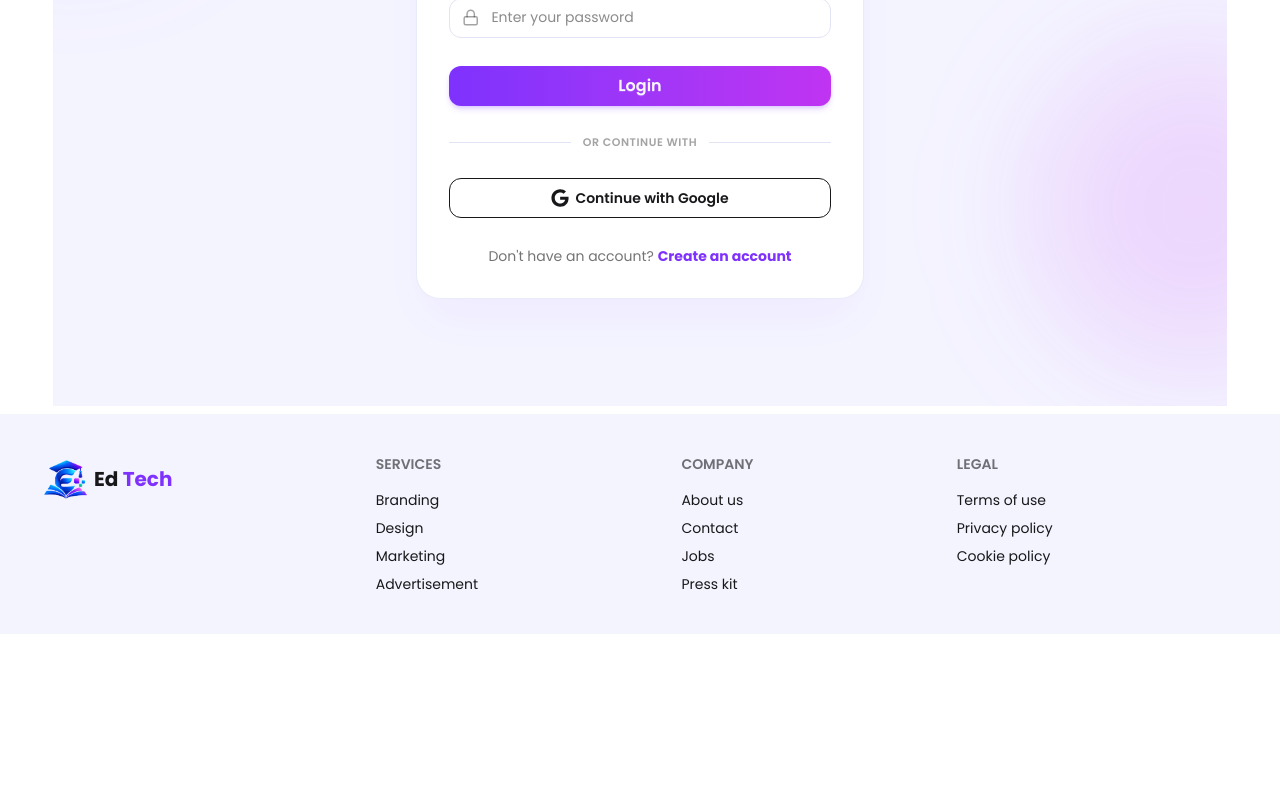
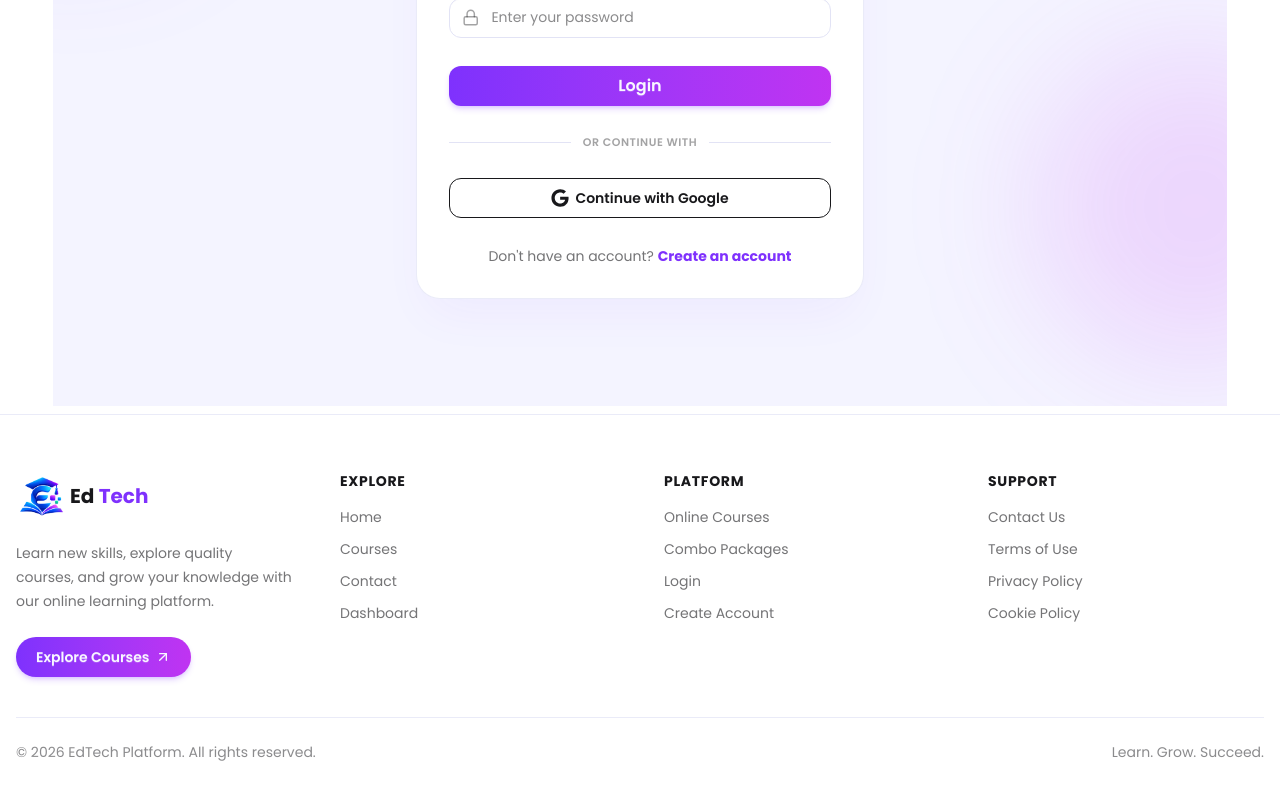
Before and after one commit to RupomPB/edtech-assignment-rupom, a Next.js app: page /login in a window 1280 px wide. Shown: the part 498-1298 px from the top of the page. Before the commit the page ends 1132 px from the top, so only its background shows below. Built offline with nearby package versions, Linux system fonts and the light colour scheme; no server answers.

Commit message:
update footer

```diff
--- a/src/components/layouts/Footer.jsx
+++ b/src/components/layouts/Footer.jsx
@@ -1,31 +1,154 @@
-import React from 'react';
-import Logo from './Logo';
+
+import React from "react";
+import Link from "next/link";
+import Logo from "./Logo";
+import { FiArrowUpRight } from "react-icons/fi";
 
 const Footer = () => {
   return (
-    <div className="footer sm:footer-horizontal bg-base-200 text-base-content p-10">
-  <Logo></Logo>
+    <footer className="border-t border-base-300/70 bg-base-100">
+      <div className="container mx-auto px-4 py-12 md:py-14">
+        <div className="grid grid-cols-1 gap-10 md:grid-cols-4 lg:gap-12">
+          {/* Brand */}
+          <div>
+            <Logo />
+
+            <p className="mt-5 max-w-sm text-sm leading-6 text-base-content/60">
+              Learn new skills, explore quality courses, and grow your
+              knowledge with our online learning platform.
+            </p>
+
+            <Link
+              href="/courses"
+              className="btn btn-primary mt-6 rounded-full border-0 bg-linear-to-r from-primary to-secondary px-5 text-primary-content shadow-md shadow-primary/20 transition-all duration-300 hover:-translate-y-0.5 hover:shadow-lg hover:shadow-primary/25"
+            >
+              Explore Courses
+              <FiArrowUpRight className="h-4 w-4" />
+            </Link>
+          </div>
+
+          {/* Explore */}
           <nav>
-    <h6 className="footer-title">Services</h6>
-    <a className="link link-hover">Branding</a>
-    <a className="link link-hover">Design</a>
-    <a className="link link-hover">Marketing</a>
-    <a className="link link-hover">Advertisement</a>
+            <h6 className="mb-4 text-sm font-bold uppercase tracking-wider text-base-content">
+              Explore
+            </h6>
+
+            <div className="flex flex-col gap-3">
+              <Link
+                href="/"
+                className="w-fit text-sm text-base-content/60 transition-colors duration-200 hover:text-primary"
+              >
+                Home
+              </Link>
+
+              <Link
+                href="/courses"
+                className="w-fit text-sm text-base-content/60 transition-colors duration-200 hover:text-primary"
+              >
+                Courses
+              </Link>
+
+              <Link
+                href="/contact"
+                className="w-fit text-sm text-base-content/60 transition-colors duration-200 hover:text-primary"
+              >
+                Contact
+              </Link>
+
+              <Link
+                href="/dashboard"
+                className="w-fit text-sm text-base-content/60 transition-colors duration-200 hover:text-primary"
+              >
+                Dashboard
+              </Link>
+            </div>
           </nav>
+
+          {/* Platform */}
           <nav>
-    <h6 className="footer-title">Company</h6>
-    <a className="link link-hover">About us</a>
-    <a className="link link-hover">Contact</a>
-    <a className="link link-hover">Jobs</a>
-    <a className="link link-hover">Press kit</a>
+            <h6 className="mb-4 text-sm font-bold uppercase tracking-wider text-base-content">
+              Platform
+            </h6>
+
+            <div className="flex flex-col gap-3">
+              <Link
+                href="/courses"
+                className="w-fit text-sm text-base-content/60 transition-colors duration-200 hover:text-primary"
+              >
+                Online Courses
+              </Link>
+
+              <Link
+                href="/courses"
+                className="w-fit text-sm text-base-content/60 transition-colors duration-200 hover:text-primary"
+              >
+                Combo Packages
+              </Link>
+
+              <Link
+                href="/login"
+                className="w-fit text-sm text-base-content/60 transition-colors duration-200 hover:text-primary"
+              >
+                Login
+              </Link>
+
+              <Link
+                href="/register"
+                className="w-fit text-sm text-base-content/60 transition-colors duration-200 hover:text-primary"
+              >
+                Create Account
+              </Link>
+            </div>
           </nav>
+
+          {/* Support */}
           <nav>
-    <h6 className="footer-title">Legal</h6>
-    <a className="link link-hover">Terms of use</a>
-    <a className="link link-hover">Privacy policy</a>
-    <a className="link link-hover">Cookie policy</a>
+            <h6 className="mb-4 text-sm font-bold uppercase tracking-wider text-base-content">
+              Support
+            </h6>
+
+            <div className="flex flex-col gap-3">
+              <Link
+                href="/contact"
+                className="w-fit text-sm text-base-content/60 transition-colors duration-200 hover:text-primary"
+              >
+                Contact Us
+              </Link>
+
+              <a
+                href="#"
+                className="w-fit text-sm text-base-content/60 transition-colors duration-200 hover:text-primary"
+              >
+                Terms of Use
+              </a>
+
+              <a
+                href="#"
+                className="w-fit text-sm text-base-content/60 transition-colors duration-200 hover:text-primary"
+              >
+                Privacy Policy
+              </a>
+
+              <a
+                href="#"
+                className="w-fit text-sm text-base-content/60 transition-colors duration-200 hover:text-primary"
+              >
+                Cookie Policy
+              </a>
+            </div>
           </nav>
         </div>
+
+        {/* Bottom */}
+        <div className="mt-10 flex   flex-col gap-3 border-t border-base-300/70 pt-6 text-sm text-base-content/50 sm:flex-row sm:items-center sm:justify-between">
+          <p>
+            © {new Date().getFullYear()} EdTech Platform. All rights reserved.
+          </p>
+
+          <p>Learn. Grow. Succeed.</p>
+        </div>
+      </div>
+    </footer>
   );
 };
 
```
Lines whose indentation alone changed are shown as unchanged.
